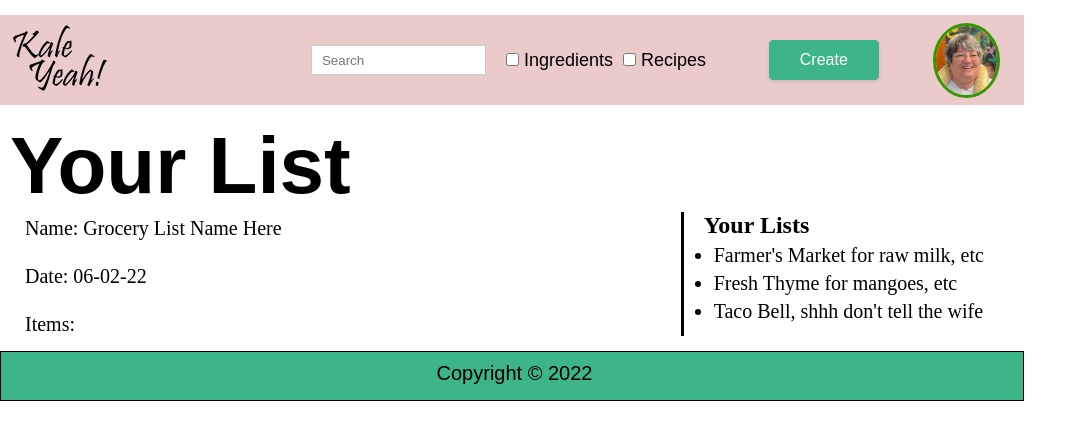
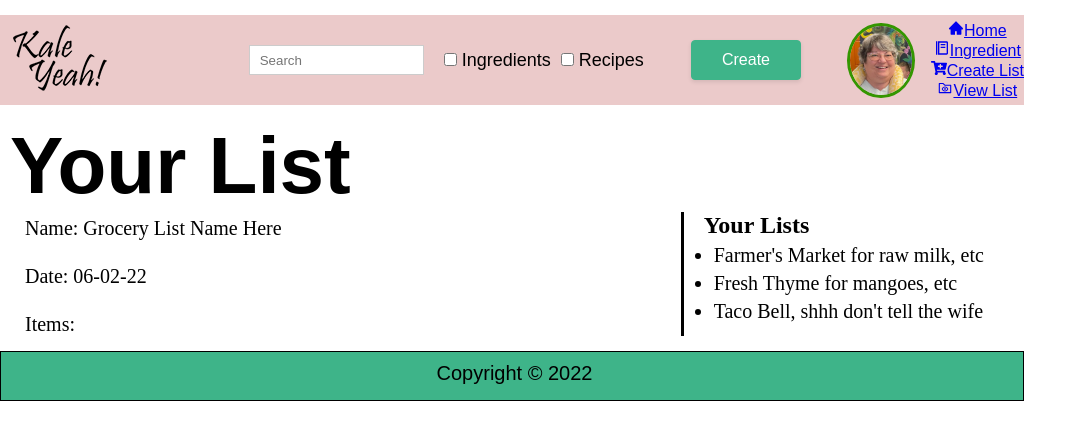
Before and after one commit to April-2022-LC-LiftOff/kale-yeah-web, a React (Create React App) app: page /view-list in a window 1280 px wide. Shown: the top 440 px of the page, without its empty margins (0-1087 px from the left). Built offline with nearby package versions, Linux system fonts and the light colour scheme.

Commit message:
navigation on header update

```diff
--- a/package.json
+++ b/package.json
@@ -10,6 +10,7 @@
     "react": "^18.0.0",
     "react-dom": "^18.0.0",
     "react-error-boundary": "^3.1.4",
+    "react-icons": "^4.4.0",
     "react-router-dom": "^6.3.0",
     "react-scripts": "5.0.1",
     "web-vitals": "^2.1.4"
--- a/src/components/HeaderBar/Header.js
+++ b/src/components/HeaderBar/Header.js
@@ -2,6 +2,7 @@ import CreateButton from './CreateButton'
 import ProfileImage from './ProfileImage'
 import SearchBar from './SearchBar'
 import './Header.css';
+import NavbarElements from '../NavigationBar/NavbarElements';
 const Logo = require('../../images/logo.png')
 
 
@@ -23,8 +24,7 @@ const Header = () => {
         <div className='header-box'>
         <ProfileImage user="aunt_sheila" />
         </div>
-
-
+        <NavbarElements />
 
       </header>
     )
--- /dev/null
+++ b/src/components/NavigationBar/Navbar.css
@@ -0,0 +1,10 @@
+
+.topmost {
+    position: sticky;
+
+
+}
+.nav-menu-items {
+   list-style: none;
+
+}
--- /dev/null
+++ b/src/components/NavigationBar/NavbarElements.js
@@ -0,0 +1,50 @@
+import React from 'react'
+import * as FaIcons from 'react-icons/fa';
+
+import * as AiIcons from 'react-icons/ai';
+
+import { Link } from 'react-router-dom';
+import { SidebarData } from './SidebarData';
+import {useState} from 'react';
+
+import './Navbar.css'
+
+function NavbarElements() {
+
+  const [sidebar, setSidebar] = useState(false);
+
+  const showSideBar =  () => setSidebar(!sidebar)
+
+
+  return (
+    <div className='topmost'>
+      <div className='navbar'>
+        {/* <Link to= "#" className='menu-bars'>
+          <FaIcons.FaBars onClick={showSideBar}  />
+        </Link> */}
+      </div>
+      <nav className={sidebar ?  'nav-menu active' : 'nav-menu'}>
+        <ul className='nav-menu-items'>
+          {/* <li className='navbar-toggle'>
+            <Link to="#" className='menu-bars'>
+            <AiIcons.AiOutlineClose/>
+            </Link>
+          </li> */}
+          {SidebarData.map((item, index) => {
+            return (
+              <li key = {index} className={item.cName}>
+                <Link to={item.path}>
+                  {item.icon}
+                  <span>{item.title}</span>
+                </Link>
+              </li>
+            )
+          })}
+        </ul>
+      </nav>
+
+    </div>
+  )
+}
+
+export default NavbarElements
--- /dev/null
+++ b/src/components/NavigationBar/SidebarData.js
@@ -0,0 +1,30 @@
+import * as FaIcons from 'react-icons/fa';
+import * as AiIcons from 'react-icons/ai';
+import * as BiIcons from 'react-icons/bi';
+
+export const SidebarData =  [
+    {
+      title: 'Home',
+      path:  '/profile',
+      icon: <AiIcons.AiFillHome />,
+      cName: 'nav-text'
+    },
+    {
+        title: 'Ingredient',
+        path:  '/ingredient',
+        icon: <BiIcons.BiFoodMenu />,
+        cName: 'nav-text'
+    },
+    {
+        title: 'Create List',
+        path:  '/create-list',
+        icon: <FaIcons.FaCartPlus />,
+        cName: 'nav-text'
+    },
+    {
+        title: 'View List',
+        path:  '/view-list',
+        icon: <AiIcons.AiOutlineFolderView />,
+        cName: 'nav-text'
+    }
+]
```
Also changed, not shown: 1 other file (tests, documents, lock files or other folders).
